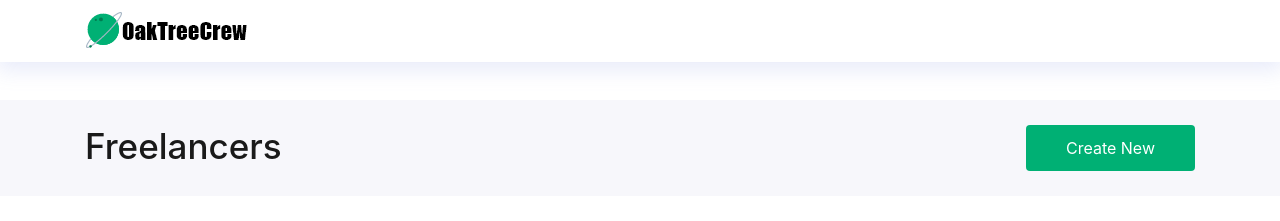
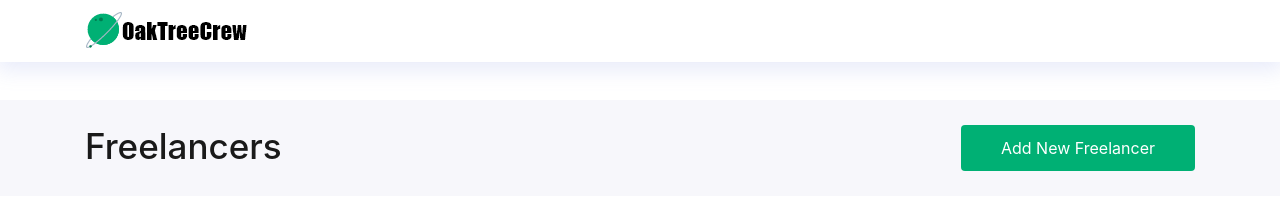
Before and after one commit to chetanoaktree/oaktreecrew, a React (Create React App) app: page /freelancer in a window 1280 px wide. Shown: the top 221 px of the page. Built offline with nearby package versions, Linux system fonts and the light colour scheme; sample sign-in values are in the browser's storage; what url-search-params would draw is missing.

Commit message:
add breadcrumb on create new freelancer page

```diff
--- a/src/containers/HR/AddFreelancer.js
+++ b/src/containers/HR/AddFreelancer.js
@@ -695,7 +695,26 @@ function AddFreelancer(props) {
     // console.log("state======",csc.getAllCountries())
 
     return(
-        <section className="candidates-resume-area ptb-100">
+
+        <div>
+        {/* Start Page Title Area */}
+        <div className="page-title-area">
+            <div className="container">
+                <div className="page-title-content">
+                    <div className="row">
+                        <div className="col-md-12">
+                            <h2>Add New Freelancers</h2>
+                        </div>
+                    </div>
+                </div>
+            </div>
+        </div>
+        {/* End Page Title Area */}
+
+
+
+
+        <section className="candidates-resume-area mt-5">
             <div className="container">
                 <div className="row">
                     <div className="col-lg-12">
@@ -1518,6 +1537,10 @@ function AddFreelancer(props) {
                 </div>
             </div>
         </section>
+
+        </div>
+
+
     )
 }
 
--- a/src/containers/HR/Freelancer.js
+++ b/src/containers/HR/Freelancer.js
@@ -84,7 +84,7 @@ function Freelancer(props) {
                               </div>
                               <div className="col-md-6">
                                 <a href="/addfreelancer" className="default-btn float-right">
-                                        Create New
+                                        Add New Freelancer
                                 </a>
                                 {/* <a className="default-btn filter-button" href="#" role="button"  data-toggle="modal" data-target="#freelancermorefilter">
                                         <i className='bx bx-dots-vertical-rounded'></i>
```
